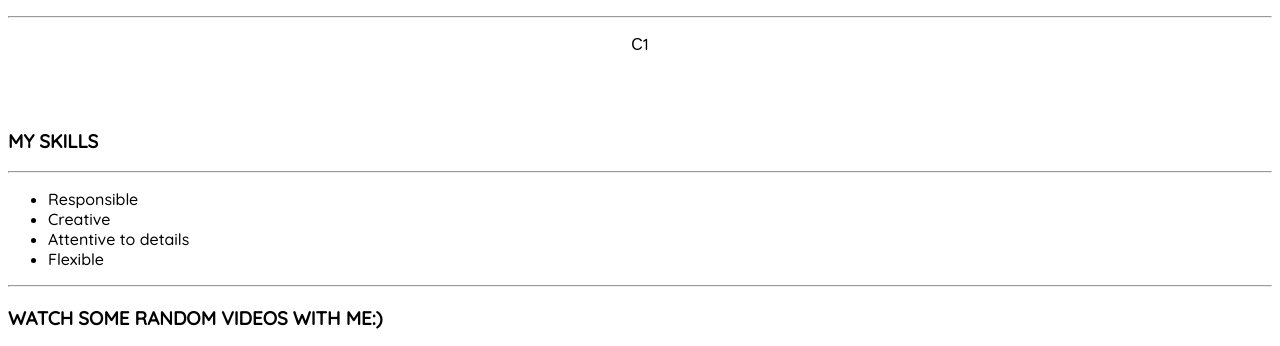
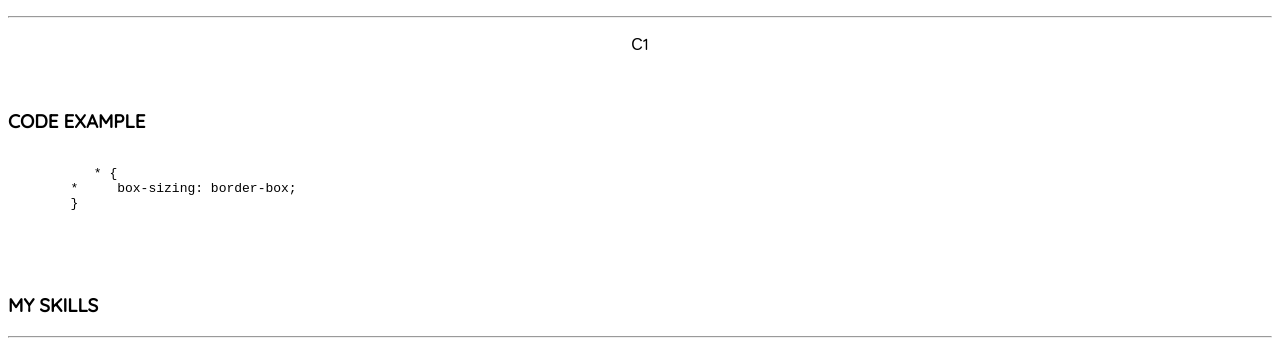
Before and after one commit to tannequin/rsschool-cv, a plain HTML site: page index.html in a window 1280 px wide. Shown: the part 1260-1606 px from the top of the page. Drawn offline with Linux system fonts and the light colour scheme.

Commit message:
feat: add code example

```diff
--- a/index.html
+++ b/index.html
@@ -64,7 +64,16 @@ Just this one so far https://tannequin.github.io/rsschool-cv/
           С1
         </p>
         <br>
+          <h3>CODE EXAMPLE</h3>
+        <pre>
+          <code>
+           * {
+        *     box-sizing: border-box;
+        }
+          </code>
+        </pre>
         <br>
+
         <h3>MY SKILLS</h3>
         <hr>
             <ul>
```
